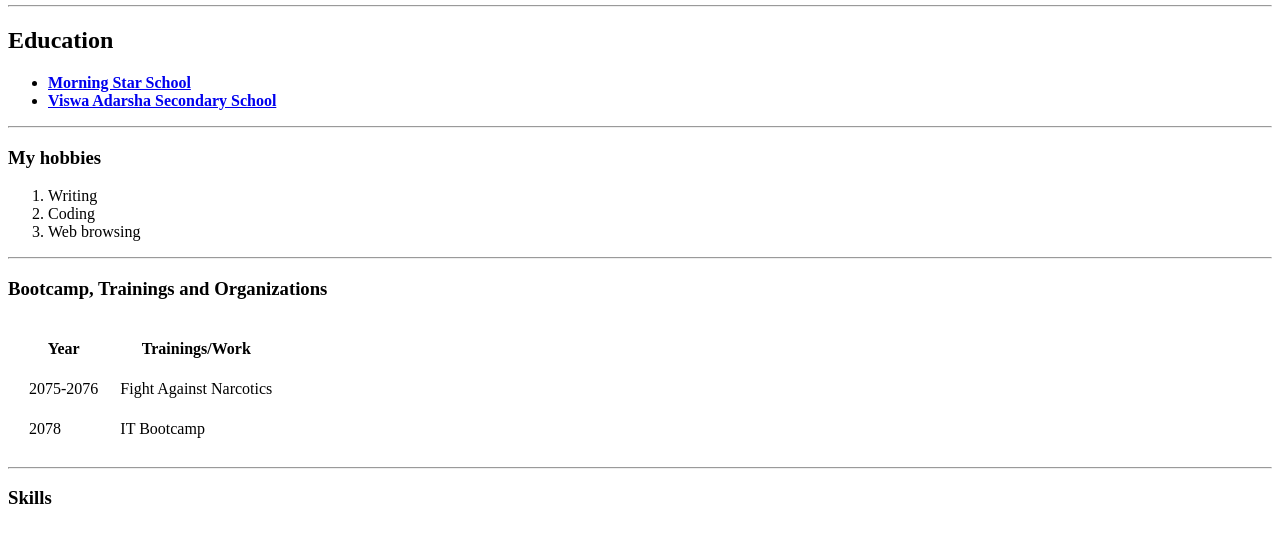
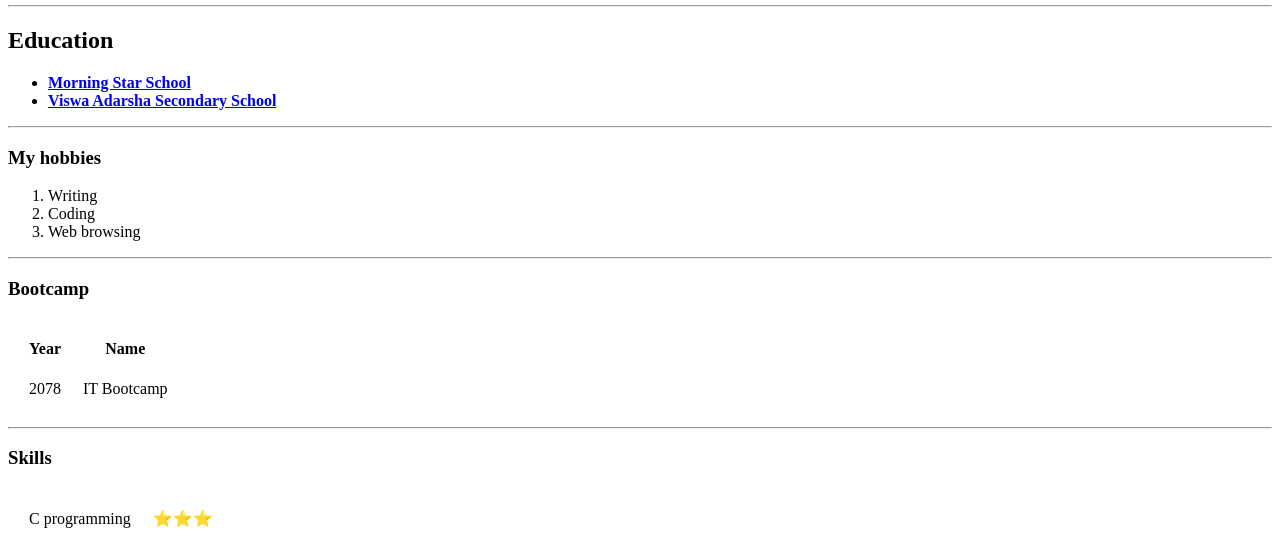
Before and after one commit to nawaraaaj/cv, a plain HTML site: page index.html in a window 1280 px wide. Shown: the part 207-752 px from the top of the page. Drawn offline with Linux system fonts and the light colour scheme.

Commit message:
Add initial cv website files

```diff
--- a/index.html
+++ b/index.html
@@ -32,19 +32,15 @@
         <li>Web browsing</li>
     </ol>
     <hr>
-    <h3>Bootcamp, Trainings and Organizations</h3>
+    <h3>Bootcamp</h3>
     <table cellspacing="20">
         <thead>
             <tr>
                 <th>Year</th>
-                <th>Trainings/Work</th>
+                <th>Name</th>
             </tr>
         </thead>
         <tbody>
-            <tr>
-                <td>2075-2076</td>
-                <td>Fight Against Narcotics</td>
-            </tr>
             <tr>
                 <td>2078</td>
                 <td>IT Bootcamp</td>
```
